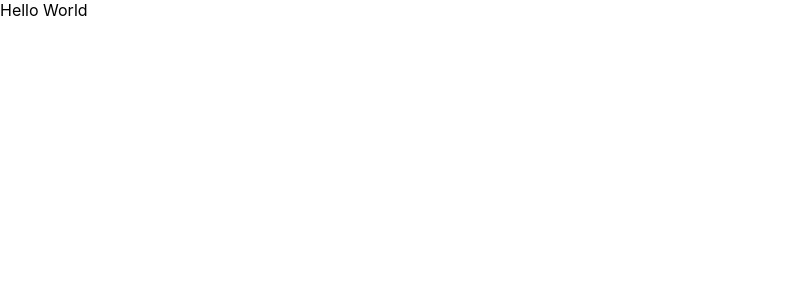
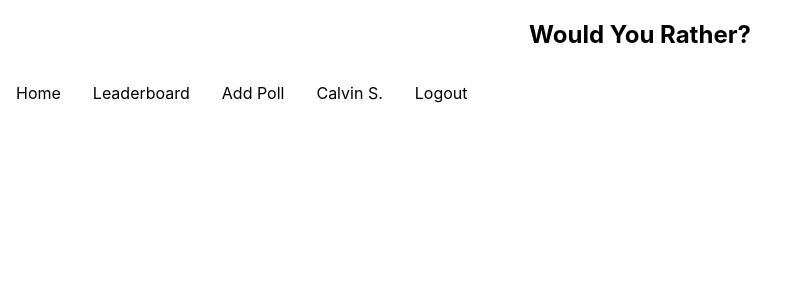
Before and after one commit to raicalvin/rend-p2-would-you-rather, a React (Create React App) app: page / in a window 1280 px wide. Shown: the top 300 px of the page, without its empty margins (0-812 px from the left). Built offline with nearby package versions, Linux system fonts and the light colour scheme.

Commit message:
Created NavBar initial component

```diff
--- a/src/App.js
+++ b/src/App.js
@@ -1,8 +1,14 @@
 import React, { Component } from "react";
+import NavBar from "./components/NavBar.js";
 
 class App extends Component {
   render() {
-    return <div className="App">Hello World</div>;
+    return (
+      <div className="App">
+        <h2>Would You Rather?</h2>
+        <NavBar />
+      </div>
+    );
   }
 }
 
--- /dev/null
+++ b/src/components/NavBar.js
@@ -0,0 +1,15 @@
+import React from "react";
+
+export default function NavBar() {
+  return (
+    <nav>
+      <ul>
+        <li>Home</li>
+        <li>Leaderboard</li>
+        <li>Add Poll</li>
+        <li>Calvin S.</li>
+        <li>Logout</li>
+      </ul>
+    </nav>
+  );
+}
--- a/src/index.css
+++ b/src/index.css
@@ -12,3 +12,20 @@ code {
   font-family: source-code-pro, Menlo, Monaco, Consolas, "Courier New",
     monospace;
 }
+
+/* STYLES FOR APP */
+
+ul {
+  list-style-type: none;
+  margin: 0;
+  padding: 0;
+}
+
+li {
+  float: left;
+  padding: 14px 16px;
+}
+
+h2 {
+  text-align: center;
+}
```
